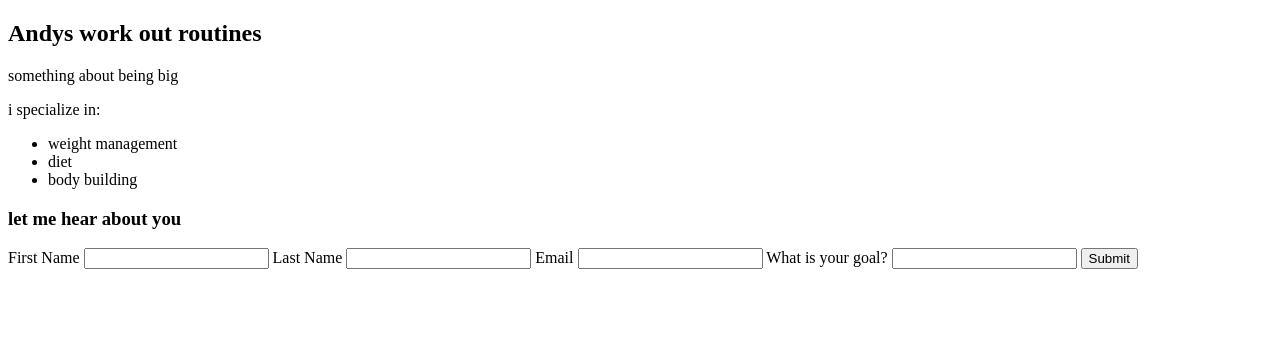
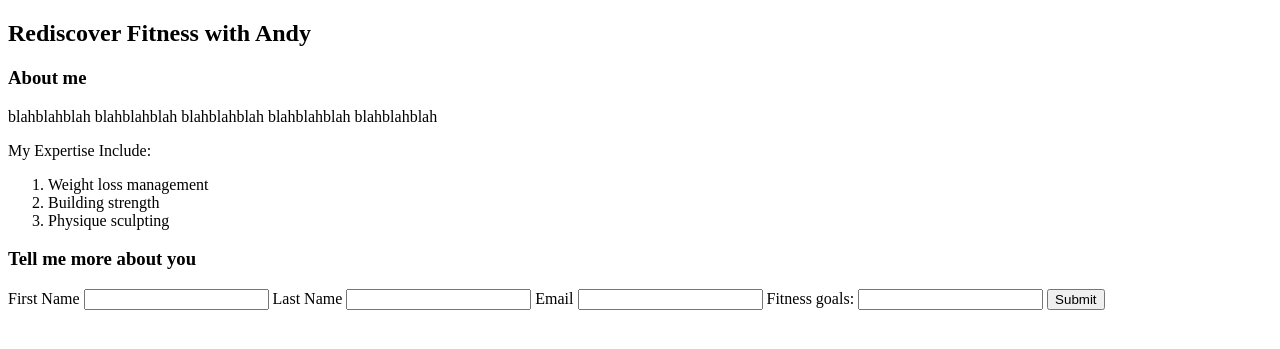
Before and after one commit to brianv-17/personal, a Django app: page / in a window 1280 px wide. Shown: the top 349 px of the page. Run offline with Django 3.2, Linux system fonts and the light colour scheme.

Commit message:
Add files via upload

```diff
--- a/andylift/liftapp/templates/client.html
+++ b/andylift/liftapp/templates/client.html
@@ -1,35 +1,38 @@
+<!--website by: Elliott and Brian-->
 <!DOCTYPE html>
 <html lang="en">
    <head>
-    <meta charset="UTF-8">
-    <meta name="viewport" content="width=device-width, initial-scale=1.0">
+      <meta charset="utf-8">
+      <meta name="viewport" content="width=device-width, initial-scale=1, shrink-to-fit=no"/>
       <title>Training through weights</title>
    </head>
    <body>
       <div>
-        <h2>Andys work out routines</h2>
+         <h2>Rediscover Fitness with Andy</h2>
       </div>
       <div>
-        <p>something about being big</p>
-        <p>i specialize in:</p>
-        <ul>
-            <li>weight management</li>
-            <li>diet</li>
-            <li>body building</li>
-        </ul>
+         <h3>About me</h3>
+         <p>blahblahblah blahblahblah blahblahblah blahblahblah blahblahblah</p>
+      </div>
+      <div>
+         <p>My Expertise Include:</p>
+         <ol>
+            <li>Weight loss management</li>
+            <li>Building strength</li>
+            <li>Physique sculpting</li>
+         </ol>
          <form action="/register" method ="post">
-            <h3>let me hear about you</h3>
+            <h3>Tell me more about you</h3>
             <label for="fname">First Name</label>
             <input type= 'text' id='fname' name = 'first_name'>
             <label for="lname">Last Name</label>
             <input type= 'text' id='lname' name = 'last_name'>
             <label for="Email">Email</label>
-            <input type= 'text' id='Email' name = 'email'>
-            <label for="comment">What is your goal?</label>
+            <input type= 'text' id='email' name = 'email'>
+            <label for="comment">Fitness goals:</label>
             <input type= 'text' id='comment' name = 'comment'>
             <button type = 'submit'>Submit</button>
          </form>
       </div>
-
    </body>
 </html>
```
Lines whose indentation alone changed are shown as unchanged.
